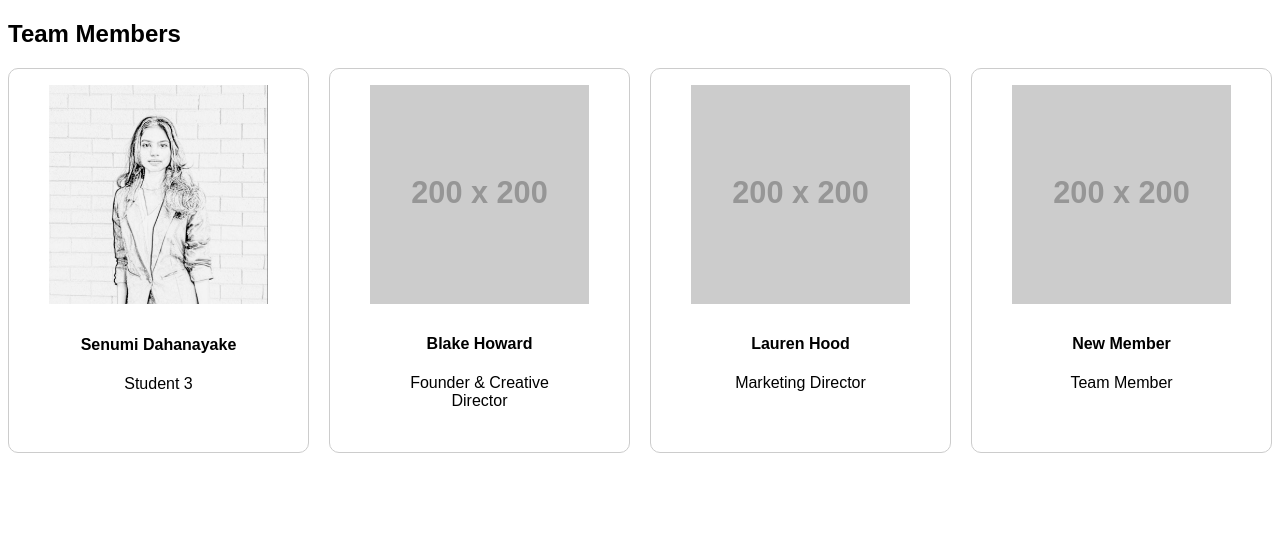
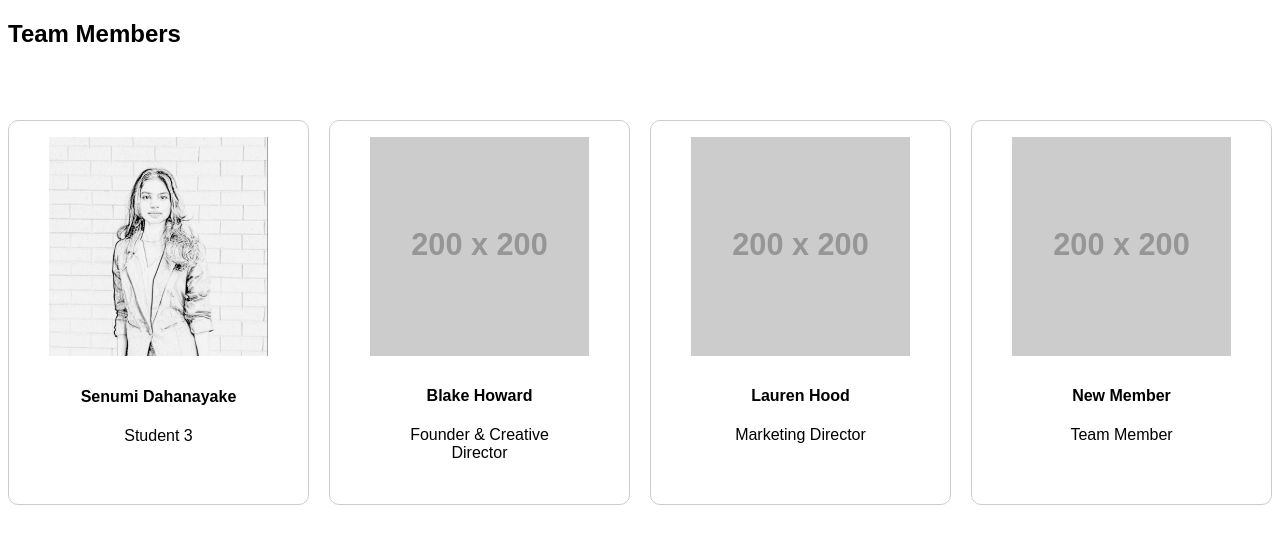
Before and after one commit to SenumiUwU/senumicwiit.github.io, a plain HTML site: page student details.html in a window 1280 px wide. Drawn offline with Linux system fonts and the light colour scheme; placeholder pictures from the web are drawn by us.

Commit message:
Update student details.html

```diff
--- a/student details.html
+++ b/student details.html
@@ -61,7 +61,7 @@
 </head>
 <body>
     <section class="team-members">
-        <h2>Team Members</h2>
+        <h2>Team Members</h2><br><br>
         <ul class="team content-grid">
             <li class="person has-alt content-grid__item">
                 <figure>
```
